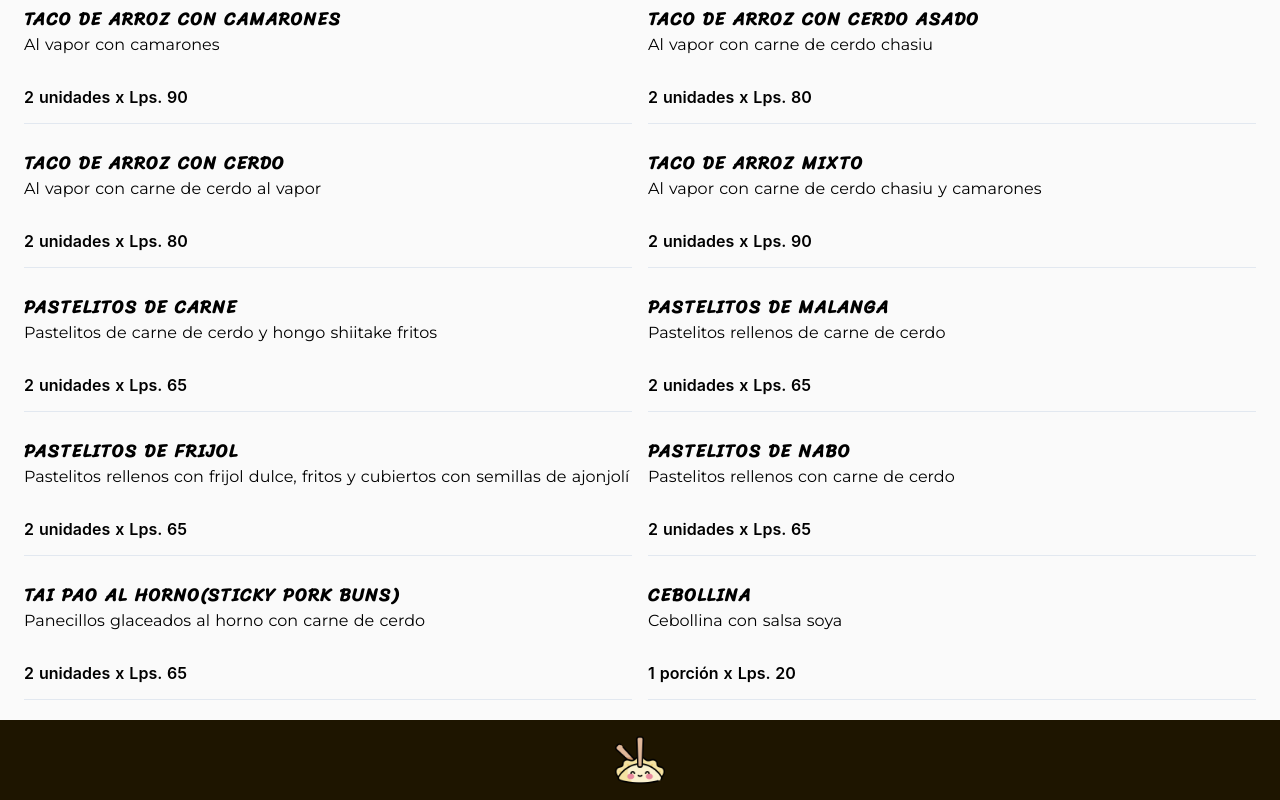
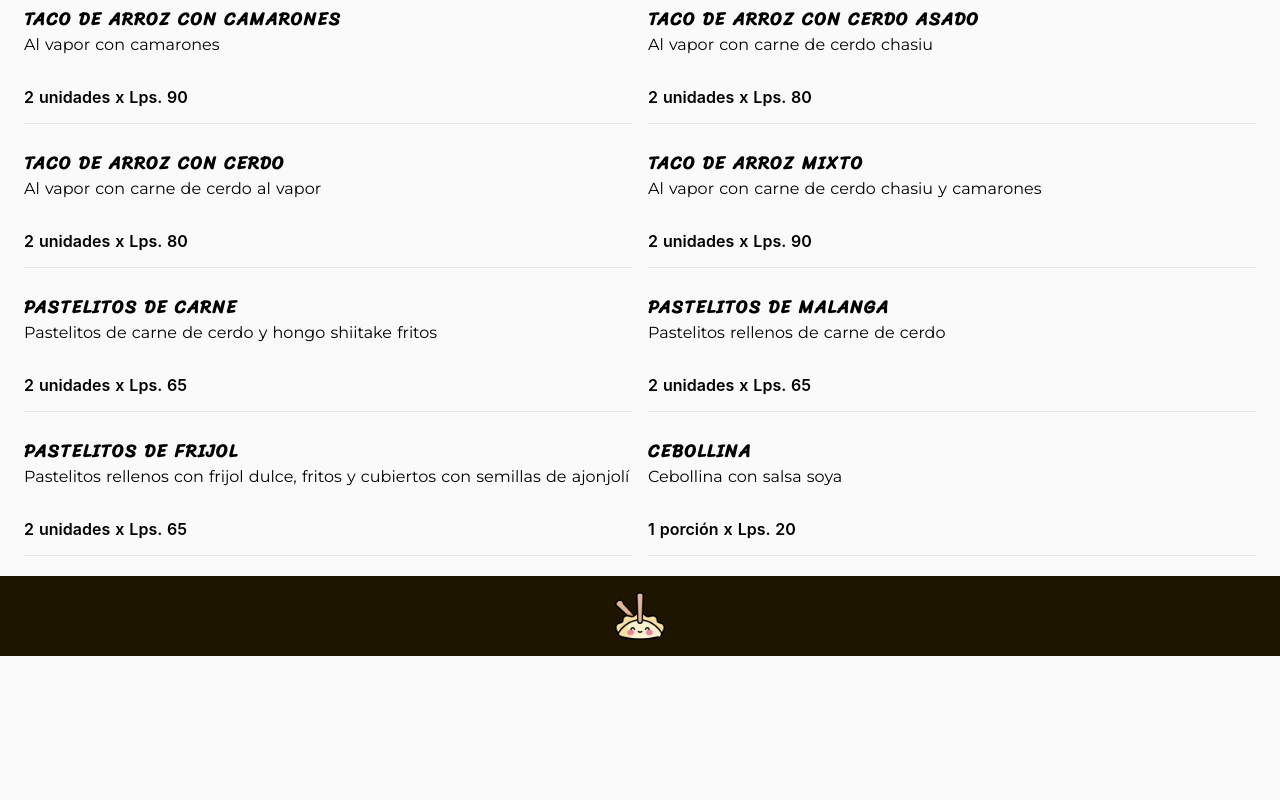
Before and after one commit to jocvegar/dim-sum-menu, a Nuxt app: page / in a window 1280 px wide. Shown: the part 1107-1907 px from the top of the page. After the commit the page ends 1763 px from the top, so only its background shows below. Built offline with nearby package versions, Linux system fonts and the light colour scheme; what vue-collage-slideshow would draw is missing.

Commit message:
updates menu

```diff
--- a/components/Menu.vue
+++ b/components/Menu.vue
@@ -104,13 +104,13 @@ export default {
           units: '2 unidades',
           price: '65'
         },
-        {
-          id: 10,
-          title: 'Pastelitos de Nabo',
-          description: 'Pastelitos rellenos con carne de cerdo',
-          units: '2 unidades',
-          price: '65'
-        },
+        // {
+        //   id: 10,
+        //   title: 'Pastelitos de Nabo',
+        //   description: 'Pastelitos rellenos con carne de cerdo',
+        //   units: '2 unidades',
+        //   price: '65'
+        // },
         // {
         //   id: 11,
         //   title: 'Tai Pao (Steamed pork buns)',
@@ -118,13 +118,13 @@ export default {
         //   units: '2 unidades',
         //   price: '65'
         // },
-        {
-          id: 12,
-          title: 'Tai Pao Al Horno(Sticky pork buns)',
-          description: 'Panecillos glaceados al horno con carne de cerdo',
-          units: '2 unidades',
-          price: '65'
-        },
+        // {
+        //   id: 12,
+        //   title: 'Tai Pao Al Horno(Sticky pork buns)',
+        //   description: 'Panecillos glaceados al horno con carne de cerdo',
+        //   units: '2 unidades',
+        //   price: '65'
+        // },
         {
           id: 13,
           title: 'cebollina',
```
